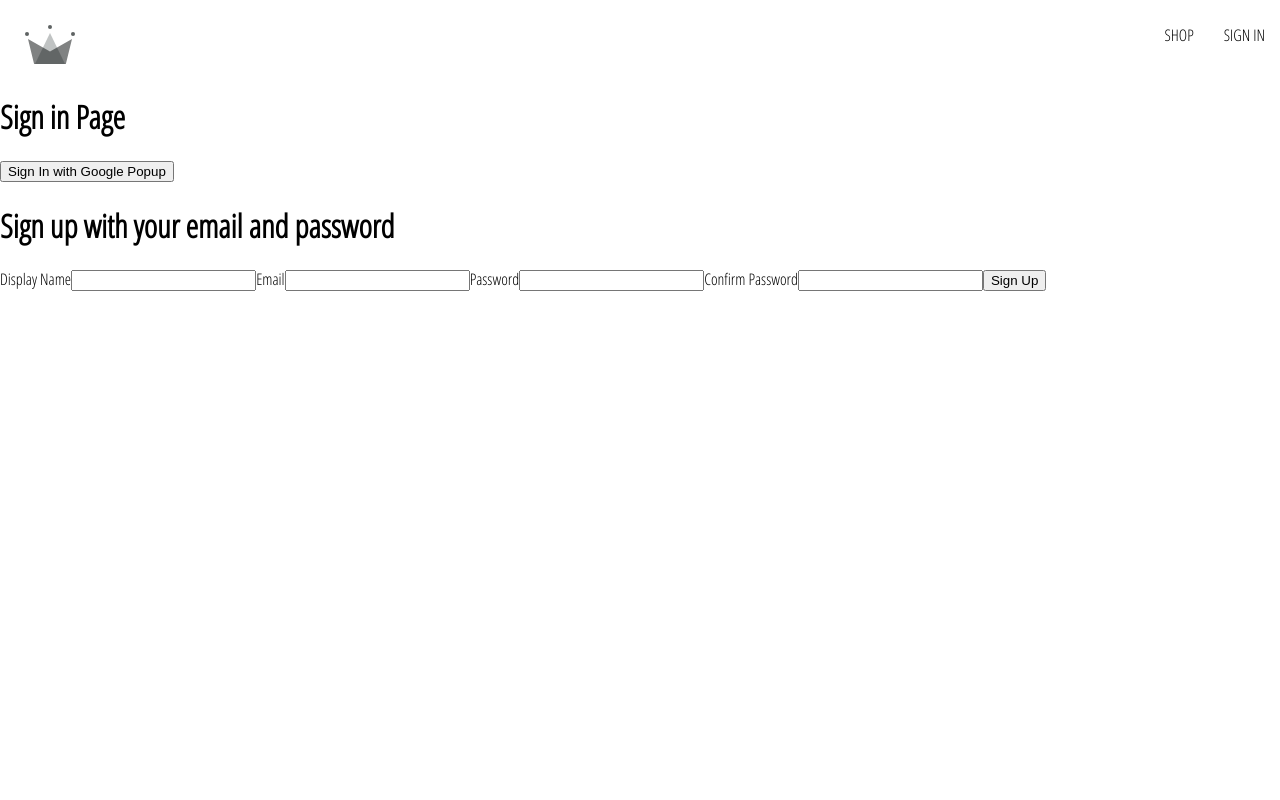
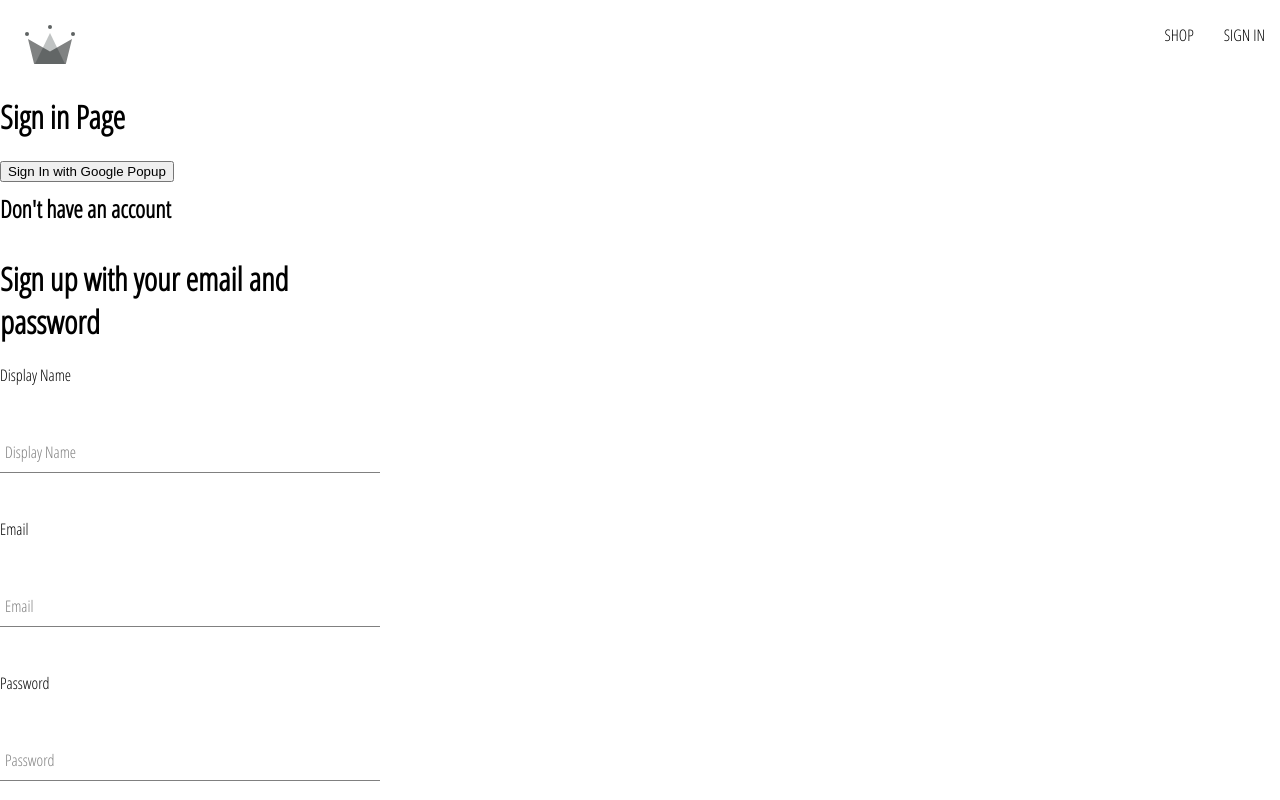
Before and after one commit to Darshan-Limbani/crwn-clothing, a React (Create React App) app: page /sign-in in a window 1280 px wide. Shown: the top 800 px of the page. Built offline with nearby package versions, Linux system fonts and the light colour scheme.

Commit message:
Added Styles to the SignUp Form

```diff
--- /dev/null
+++ b/src/components/form-input/form-input.component.jsx
@@ -0,0 +1,13 @@
+import './form-input.styles.scss';
+
+const FormInput = ({label, ...otherProps}) => {
+    return (
+        <div className={'group'}>
+            <input className={'form-input'} {...otherProps}/>
+            {label && <label className={`${otherProps.value.length ? 'shrink' : ''} form-input-label`}>{label}</label>}
+        </div>
+    );
+};
+
+
+export default FormInput;
--- /dev/null
+++ b/src/components/form-input/form-input.styles.scss
@@ -0,0 +1,54 @@
+$sub-color: grey;
+$main-color: black;
+
+@mixin shrinkLabel {
+  top: -14px;
+  font-size: 12px;
+  color: $main-color;
+}
+
+.group {
+  position: relative;
+  margin: 45px 0;
+
+  .form-input {
+    background: none;
+    background-color: white;
+    color: $sub-color;
+    font-size: 18px;
+    padding: 10px 10px 10px 5px;
+    display: block;
+    width: 100%;
+    border: none;
+    border-radius: 0;
+    border-bottom: 1px solid $sub-color;
+    margin: 25px 0;
+
+    &:focus {
+      outline: none;
+    }
+
+    &:focus ~ .form-input-label {
+      @include shrinkLabel();
+    }
+  }
+
+  input[type='password'] {
+    letter-spacing: 0.3em;
+  }
+
+  .form-input-label {
+    color: $sub-color;
+    font-size: 16px;
+    font-weight: normal;
+    position: absolute;
+    pointer-events: none;
+    left: 5px;
+    top: 10px;
+    transition: 300ms ease all;
+
+    &.shrink {
+      @include shrinkLabel();
+    }
+  }
+}
--- a/src/components/sign-up-form/sign-up-form.component.jsx
+++ b/src/components/sign-up-form/sign-up-form.component.jsx
@@ -1,5 +1,8 @@
 import {useState} from "react";
 import {createAuthUserWithEmailAndPassword, createUserDocumentFromAuth} from "../../utils/firebase/firebase.utils";
+import FormInput from "../form-input/form-input.component";
+
+import './sign-up-form.styles.scss';
 
 const defaultFormFields = {
     displayName: '',
@@ -47,21 +50,27 @@
     };
 
     return (
-        <div>
+        <div className={'sign-up-container'}>
+            <h2>Don't have an account</h2>
             <h1>Sign up with your email and password</h1>
             <form onSubmit={handleSubmit}>
                 <label>Display Name</label>
-                <input type={"text"} required name={'displayName'} onChange={handleChange} value={displayName}/>
+                <FormInput label={"Display Name"} type={"text"} required name={'displayName'} onChange={handleChange}
+                           value={displayName}/>
 
                 <label>Email</label>
-                <input type={"email"} required name={'email'} onChange={handleChange} value={email}/>
+                <FormInput label={"Email"} type={"email"} required name={'email'} onChange={handleChange}
+                           value={email}/>
+
 
                 <label>Password</label>
-                <input type={"password"} required name={'password'} onChange={handleChange} value={password}/>
+                <FormInput label={"Password"} type={"password"} required name={'password'} onChange={handleChange}
+                           value={password}/>
 
                 <label>Confirm Password</label>
-                <input type={"password"} required name={'confirmPassword'} onChange={handleChange}
-                       value={confirmPassword}/>
+                <FormInput label={"Confirm Password"} type={"password"} required name={'confirmPassword'}
+                           onChange={handleChange}
+                           value={confirmPassword}/>
                 <button type={'submit'}>Sign Up</button>
             </form>
         </div>
--- /dev/null
+++ b/src/components/sign-up-form/sign-up-form.styles.scss
@@ -0,0 +1,9 @@
+.sign-up-container {
+  display: flex;
+  flex-direction: column;
+  width: 380px;
+
+  h2 {
+    margin: 10px 0;
+  }
+}
```
